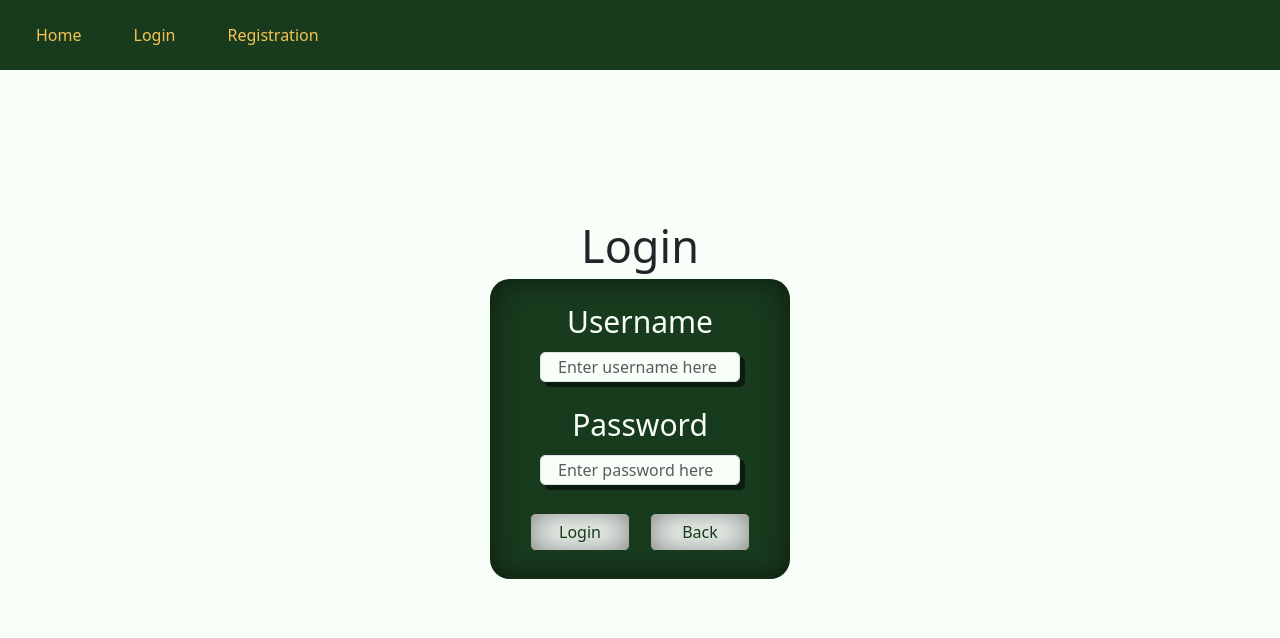
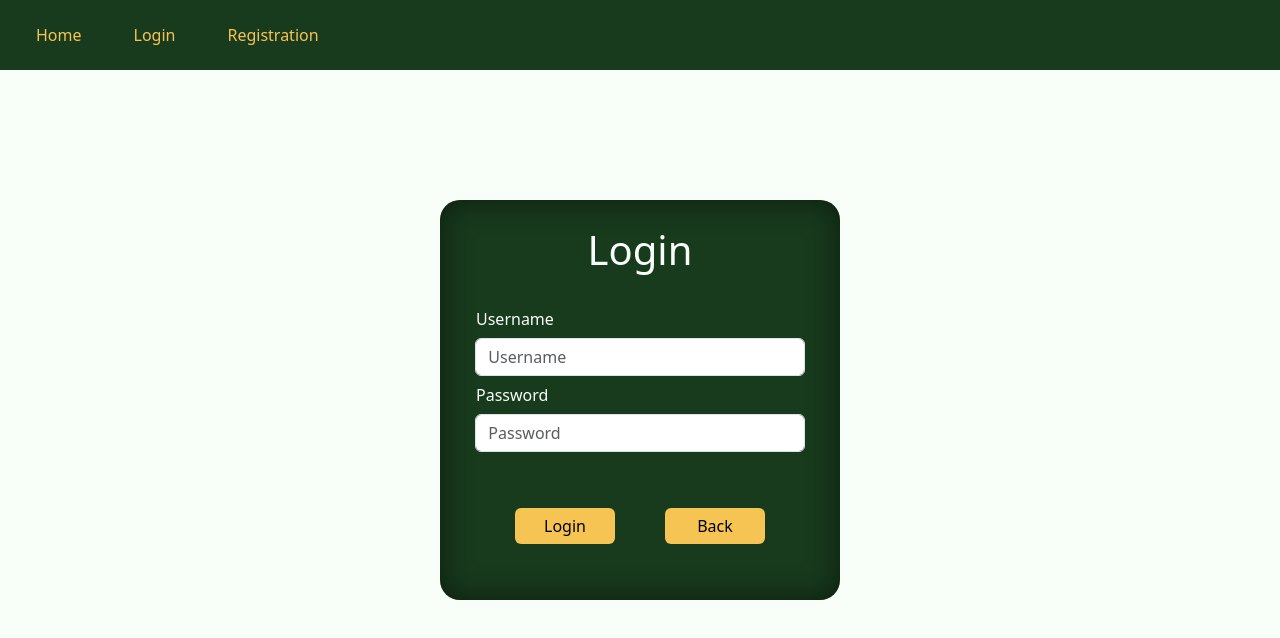
Before and after one commit to olilla92/Jegyzetmegoszto, a React (Vite) app in the folder frontend/: page /login in a window 1280 px wide. Shown: the top 638 px of the page. Built offline with nearby package versions, Linux system fonts and the light colour scheme.

Commit message:
Főoldal, login és regisztráció oldal stilizálása.

```diff
--- a/frontend/src/App.tsx
+++ b/frontend/src/App.tsx
@@ -3,7 +3,7 @@ import type { Note } from './types/Note.ts';
 import apiClient from './api/apiClient.ts';
 import './stylesheets/App.css';
 import { useNavigate } from 'react-router-dom';
-import { Card, Row, Col, Nav, Container } from 'react-bootstrap';
+import { Nav, Container, Card, Row, Col } from 'react-bootstrap';
 
 function App() {
     const [notes, setNotes] = useState<Array<Note>>([]);
@@ -16,6 +16,17 @@ function App() {
             .then((response) => setNotes(response.data))
             .catch((result) => alert(result));
     }, []);
+
+    const generateCard = (n: Note) => {
+        return (
+            <Card className="cardContainer">
+                <Card.Body>
+                    <Card.Title className="cardsOfnotes">{n.title}</Card.Title>
+                    <Card.Text className="cardsOfnotes" id='cardContent'>{n.content}</Card.Text>
+                </Card.Body>
+            </Card>
+        );
+    };
 
     return (
         <>
@@ -37,35 +48,12 @@ function App() {
                 </Nav.Item>
             </Nav>
 
-            <Container className='CardContainer'>
-                <Row
-                    className="cardsOfnotes"
-                    align="center"
-                    justify="center"
-                    direction="row"
-                    debug
-                    xs={1}
-                    sm={1}
-                    md={2}
-                    lg={4}
-                    xl={5}
-                >
+            <Container className="ContainerofCards">
+                <Row xl={4} lg={3} md={2} sm={1} xs={1}>
                     {notes
-                        .filter((p) => String(p.isPublic) == 'true')
-                        .map((p) => (
-                            <Col>
-                                <Card className="notecard">
-                                    <div className="adatok">
-                                        <Card.Title>
-                                            <h2 className="jegyzet">{p.title}</h2>
-                                        </Card.Title>
-                                        <Card.Body>
-                                            <p className="jegyzet">{p.content}</p>
-                                            <p className="jegyzet">{p.isPublic}</p>
-                                        </Card.Body>
-                                    </div>
-                                </Card>
-                            </Col>
+                        .filter((n) => String(n.isPublic) == 'true')
+                        .map((n) => (
+                            <Col>{generateCard(n)}</Col>
                         ))}
                 </Row>
             </Container>
--- a/frontend/src/pages/Login.tsx
+++ b/frontend/src/pages/Login.tsx
@@ -2,9 +2,8 @@ import React, { useState } from 'react';
 import apiClient from '../api/apiClient.ts';
 import { useNavigate } from 'react-router-dom';
 import '../stylesheets/LoginRegister.css';
-import {toast} from "react-toastify"
-
-import { Form, Button, Nav } from 'react-bootstrap';
+import { toast } from 'react-toastify';
+import { Form, Button, Nav, Col, Row } from 'react-bootstrap';
 const Login = () => {
     const [username, setUsername] = useState<string>('');
     const [password, setPassword] = useState<string>('');
@@ -44,35 +43,43 @@ const Login = () => {
                 </Nav.Item>
             </Nav>
 
-            <h1>Login</h1>
-            <Form className="formLogin" onSubmit={handleLogin}>
-                <Form.Group className="formPoint" controlId="loginUname">
-                    <Form.Label>Username</Form.Label>
+            <Form className="formLoginRegister" onSubmit={handleLogin}>
+                <Form.Label className="formTitle">Login</Form.Label>
+                <Form.Group as={Row} className="formUsername">
+                    <Form.Label column className="formLabel">
+                        Username
+                    </Form.Label>
+                    <Col sm={10}>
                         <Form.Control
-                        className="FormInput"
+                            className="Control"
                             type="text"
+                            placeholder="Username"
                             value={username}
-                        placeholder="Enter username here"
                             onChange={(e) => setUsername(e.target.value)}
                         />
+                    </Col>
                 </Form.Group>
 
-                <Form.Group className="formPoint" controlId="loginPassword">
-                    <Form.Label>Password</Form.Label>
+                <Form.Group as={Row} className="formPassword">
+                    <Form.Label column className="formLabel">
+                        Password
+                    </Form.Label>
+                    <Col sm={10}>
                         <Form.Control
-                        className="FormInput"
+                            className="Control"
                             type="password"
+                            placeholder="Password"
                             value={password}
-                        placeholder="Enter password here"
                             onChange={(e) => setPassword(e.target.value)}
                         />
+                    </Col>
                 </Form.Group>
 
                 <Form.Group className="formButtons">
-                    <Button className="loginButtons" type="submit">
+                    <Button className="button" type="submit">
                         Login
                     </Button>
-                    <Button className="loginButtons" onClick={() => navigate('/')}>
+                    <Button className="backButton" onClick={() => navigate('/')}>
                         Back
                     </Button>
                 </Form.Group>
--- a/frontend/src/pages/Register.tsx
+++ b/frontend/src/pages/Register.tsx
@@ -1,8 +1,8 @@
 import { useState } from 'react';
 import apiClient from '../api/apiClient';
 import { useNavigate } from 'react-router-dom';
-import { Button, Form } from 'react-bootstrap';
-import { Nav } from 'react-bootstrap';
+import { Button, Form, Nav, Col, Row } from 'react-bootstrap';
+import { toast } from 'react-toastify';
 
 const Register = () => {
     const [username, setUsername] = useState<string>('');
@@ -15,7 +15,7 @@ const Register = () => {
             const response = await apiClient.post('/users/register', { username, password });
             const { token, user } = response.data;
             localStorage.setItem('token', token);
-            alert(`Your account is done ${user.username}! Login and have fun :)`);
+            toast.success(`Your account is done ${user.username}! Login and have fun :)`);
             navigate('/me');
         } catch (err: any) {
             alert(err.response?.data?.message || 'Registration failed!');
@@ -42,33 +42,43 @@ const Register = () => {
                 </Nav.Item>
             </Nav>
 
-            <h1>Registration</h1>
-            <Form onSubmit={Registration} className="formReg">
-                <Form.Group className="formPoint" controlId="regUname">
-                    <Form.Label>Username</Form.Label>
+            <Form className="formLoginRegister" onSubmit={Registration}>
+                <Form.Label className="formTitle">Registration</Form.Label>
+                <Form.Group as={Row} className="formUsername">
+                    <Form.Label column className="formLabel">
+                        Username
+                    </Form.Label>
+                    <Col sm={10}>
                         <Form.Control
-                        className="FormInput"
+                            className="Control"
                             type="text"
+                            placeholder="Username"
                             value={username}
-                        placeholder="Enter username here"
                             onChange={(e) => setUsername(e.target.value)}
                         />
+                    </Col>
                 </Form.Group>
-                <Form.Group className="formPoint" controlId="regPassword">
-                    <Form.Label>Password</Form.Label>
+
+                <Form.Group as={Row} className="formPassword">
+                    <Form.Label column className="formLabel">
+                        Password
+                    </Form.Label>
+                    <Col sm={10}>
                         <Form.Control
-                        className="FormInput"
+                            className="Control"
                             type="password"
+                            placeholder="Password"
                             value={password}
-                        placeholder="Enter password here"
                             onChange={(e) => setPassword(e.target.value)}
                         />
+                    </Col>
                 </Form.Group>
+
                 <Form.Group className="formButtons">
-                    <Button className="regButton" type="submit">
+                    <Button className="button" type="submit">
                         Registration
                     </Button>
-                    <Button className="regButton" onClick={() => navigate('/')}>
+                    <Button className="backButton" onClick={() => navigate('/')}>
                         Back
                     </Button>
                 </Form.Group>
--- a/frontend/src/stylesheets/App.css
+++ b/frontend/src/stylesheets/App.css
@@ -1,17 +1,23 @@
 /*#root -> a mappa gyökere, az index.html fájl beállításai*/
-body{
+body {
     background-color: #f8fff9;
 }
 /*Kártyák*/
-.cardContainer{
-  height: 100vh;
+.cardContainer {
+    height: 200px;
+    border-radius: 25px;
+    margin: 10px;
 }
-.cardsOfnotes{
+.cardsOfnotes {
     display: flex;
     justify-content: center;
+    margin: 10px;
+}
+#cardContent {
+    overflow-y: auto;
 }
 /*Nav*/
-.nav{
+.nav {
     display: flex;
     flex-wrap: wrap;
     background-color: #183a1d;
@@ -22,12 +28,14 @@ body{
     position: fixed;
     align-items: center;
 }
-.navitems{
+.navitems {
     margin-left: 20px;
 }
-.linktext{
-  color:#f6c453
+.linktext {
+    color: #f6c453;
 }
-.linktext:hover{
-  color: #af8c3c;
+.linktext:hover,
+.linktext:active,
+.linktext:focus {
+    color: #af8c3c !important;
 }
--- a/frontend/src/stylesheets/LoginRegister.css
+++ b/frontend/src/stylesheets/LoginRegister.css
@@ -3,55 +3,59 @@ body {
     display: flex;
     justify-content: center;
 }
-.formLogin, .formReg {
+
+.formTitle {
+    text-align: center;
+    font-size: 40px;
+    margin-top: 20px;
+    margin-bottom: 20px;
+}
+.formLoginRegister {
     display: flex;
     flex-direction: column;
-    width: 300px;
-    height: 300px;
+    width: 400px;
+    height: 400px;
     border-radius: 20px;
     background-color: #183a1d;
     color: #f8fff9;
     box-shadow: 5px 5px #0b1b0e;
-    box-shadow: inset 0 0 30px rgba(0,0,0,0.5);
+    box-shadow: inset 0 0 30px rgba(0, 0, 0, 0.5);
 }
-.formPoint {
+.formUsername,
+.formPassword {
     display: flex;
-    flex-direction: column;
-    align-items: center;
-    font-size: 30px;
-    margin-top: 20px;
+    justify-content: center;
+}
+.Control:focus {
+    border-color: #f6c453 !important;
+    box-shadow: 0 0 0 0.1rem rgba(246, 196, 83, 0.4) !important;
+    outline: none !important;
+}
+.formLabel {
+    text-indent: 36px;
 }
 .formButtons {
     margin: auto;
     display: flex;
+}
+.button,
+.backButton {
+    margin: 25px;
+    width: 100px;
+    color: black;
+    background-color: #f6c453;
+    border: #f6c453;
+    display: flex;
     flex-direction: row;
+    justify-content: center;
+    align-items: center;
 }
-.loginButtons, .regButton {
-    width: 100px;
-    margin: 10px;
-    display: flex;
-    justify-content: center;
-    background-color: #f8fff9;
-    color: #183a1d;
-    border: 1px solid #183a1d;
-    box-shadow: 5px 5px #0b1b0e;
-    box-shadow: inset 0 0 30px rgba(0,0,0,0.5);
+.button:hover,
+.button:focus,
+.button:active,
+.backButton:hover,
+.backButton:focus,
+.backButton:active {
+    background-color: #967833 !important;
+    color: white;
 }
-.loginButtons:hover, .regButton:hover{
-    color: #abadab;
-}
-.FormInput {
-    border-radius: 5px;
-    text-indent: 5px;
-    background-color: #f8fff9;
-    color: #183a1d;
-    box-shadow: 5px 5px #0b1b0e;
-    width: 200px;
-    height: 30px;
-}
-
-/*Register*/
-h1{
-    text-align: center;
-    font-size: 45px;
-}
```
Lines whose indentation alone changed are shown as unchanged.
